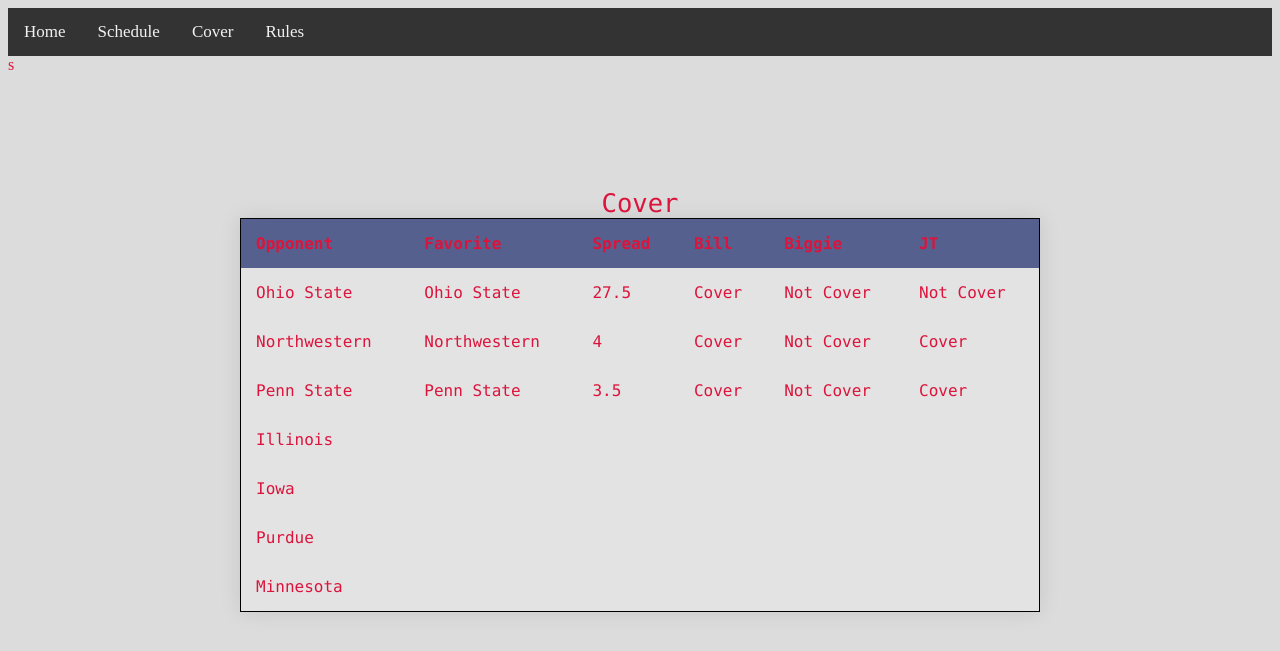
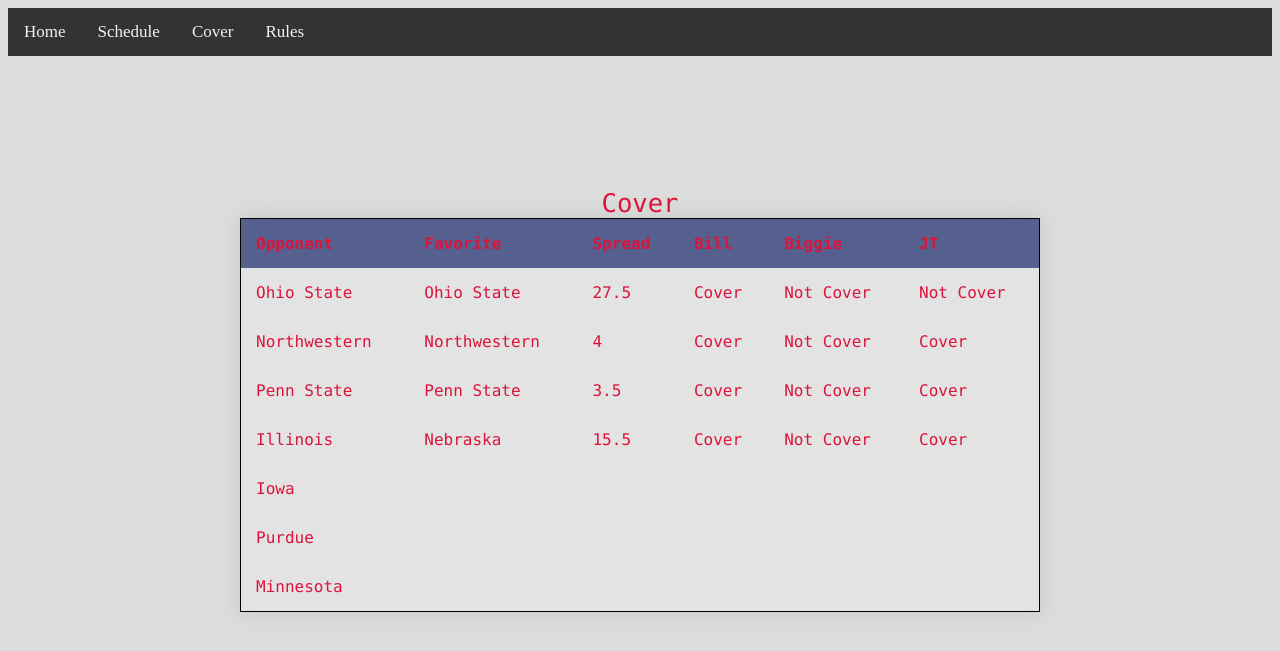
Before and after one commit to jt-cronin/husker-app-2020, a Flask app: page /cover in a window 1280 px wide. Shown: the top 651 px of the page. Run offline with Flask 2, Linux system fonts and the light colour scheme.

Commit message:
preIllinois

```diff
--- a/k8-manifest.yaml
+++ b/k8-manifest.yaml
@@ -32,7 +32,7 @@ spec:
                 topologyKey: kubernetes.io/hostname
       containers:
         - name: husker-app-2020
-          image: johntcronin/huskerapp2020:1.2
+          image: johntcronin/huskerapp2020:1.3
           imagePullPolicy: Always
           resources:
             limits:
--- a/templates/cover.html
+++ b/templates/cover.html
@@ -48,11 +48,11 @@
       </tr>
       <tr>
         <td>Illinois</td>
-        <td></td>
-        <td></td>
-        <td></td>
-        <td></td>
-        <td></td>
+        <td>Nebraska</td>
+        <td>15.5</td>
+        <td>Cover</td>
+        <td>Not Cover</td>
+        <td>Cover</td>
       </tr>
       <tr>
         <td>Iowa</td>
@@ -80,5 +80,5 @@
       </tr>
     </tbody>
   </table>
-</div>s
+</div>
 {% endblock %}
--- a/templates/index.html
+++ b/templates/index.html
@@ -29,8 +29,8 @@
 	  	  <tr>
 	  	    <td>Bigelow</td>
 	  	    <td>1</td>
-	  	    <td>0</td>
 	  	    <td>1</td>
+	  	    <td>2</td>
 	  	  </tr>
 	  	</tbody>
 	  </table>
```
Also changed, not shown: 1 other file.
